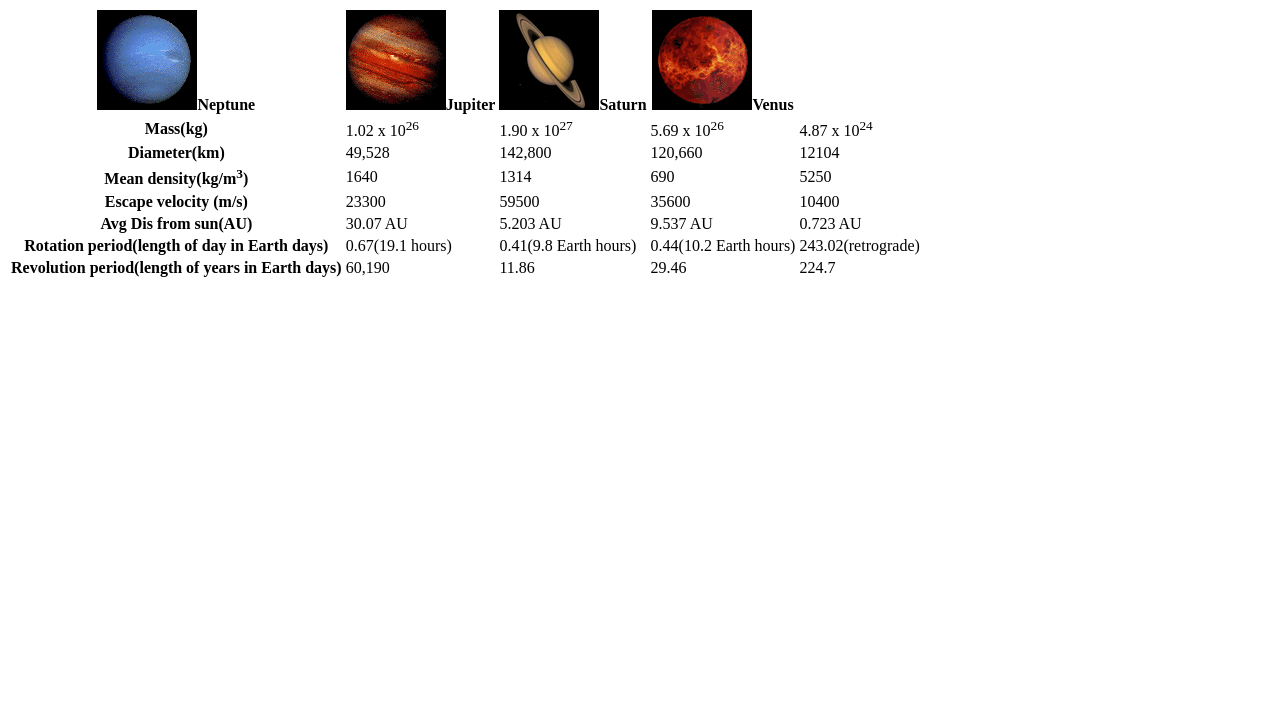
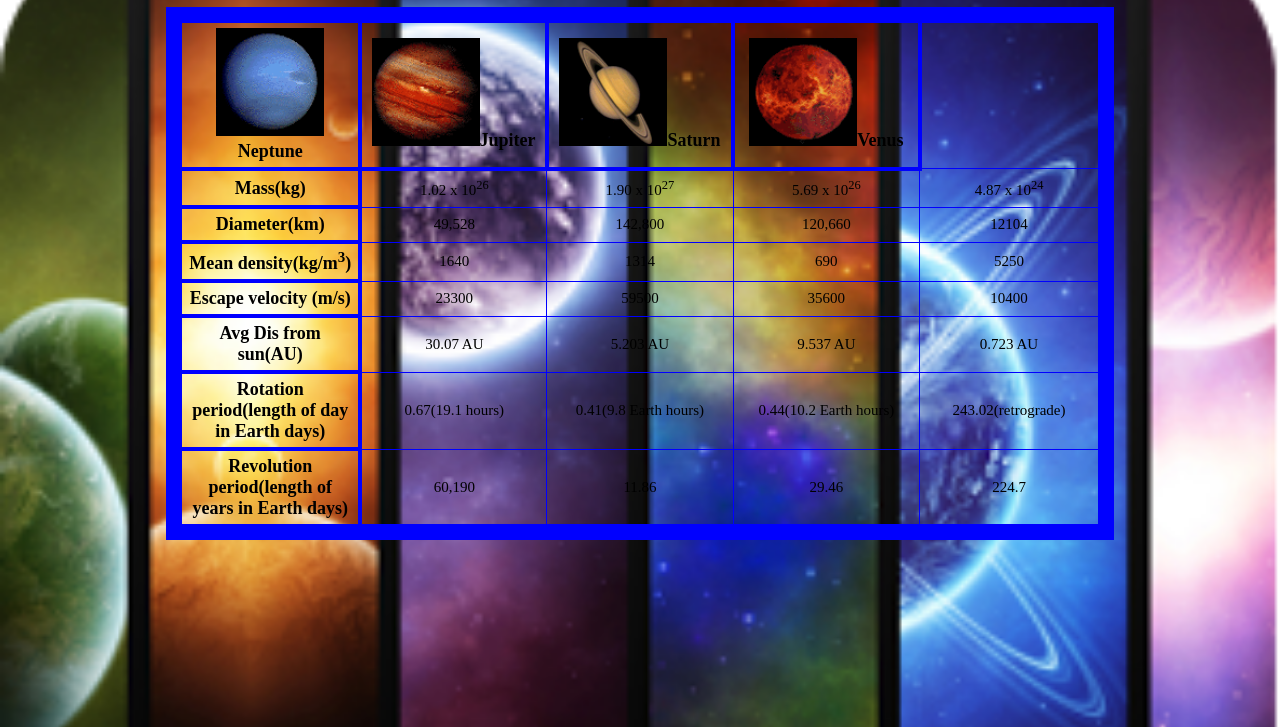
Before and after one commit to mherna18/mherna_lab4, a plain HTML site: page index.html in a window 1280 px wide. Shown: the part 73-800 px from the top of the page. Drawn offline with Linux system fonts and the light colour scheme.

Commit message:
fixed link to style sheet

```diff
--- a/index.html
+++ b/index.html
@@ -2,7 +2,7 @@
 <html lang="en">
 <head>
   <meta charset="UTF-8">
-  <link rel="stylesheet" type="text.css" href="style.css">
+  <link rel="stylesheet" href="style.css">
   <title>Planets</title>
 </head>
 <body>
```
